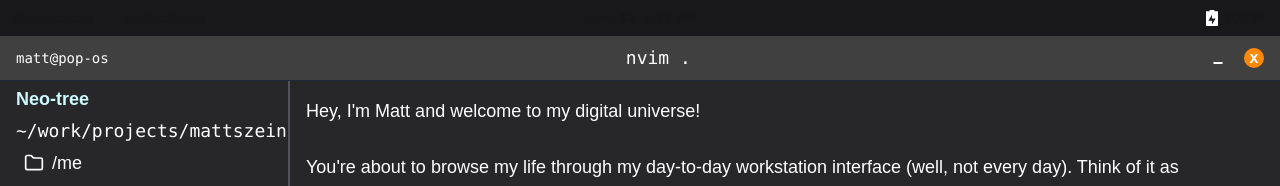
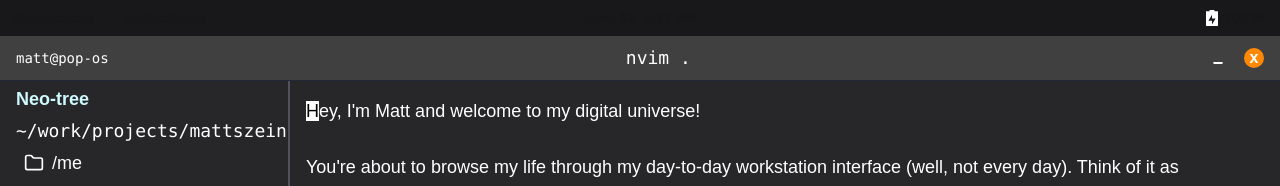
Before and after one commit to mattszein/mattszein, a Next.js app: page / in a window 1280 px wide. Shown: the top 186 px of the page. Built offline with nearby package versions, Linux system fonts and the light colour scheme.

Commit message:
add animate cursor

```diff
--- a/app/globals.css
+++ b/app/globals.css
@@ -16,6 +16,22 @@
 @theme inline {
   --color-background: var(--background);
   --color-foreground: var(--foreground);
+}
+
+@theme {
+  @keyframes cursor {
+    0%,
+    100% {
+      background-color: inherit;
+      color: #fff;
+    }
+    50% {
+      background-color: #fff;
+      color: #000;
+    }
+  }
+
+  --animate-cursor: cursor 1s step-start infinite;
 }
 
 @layer base {
--- a/app/page.tsx
+++ b/app/page.tsx
@@ -8,7 +8,7 @@ export const metadata: Metadata = {
 export default function Home() {
   return (
     <div className="text-lg text-white">
-      <p>{`Hey, I'm Matt and welcome to my digital universe!`}</p>
+      <p className="text-white"><span id="cursor-text" className=" animate-cursor">{`H`}</span>{`ey, I'm Matt and welcome to my digital universe!`}</p>
       <br />
       <p>{``}</p>
       <p>
```
